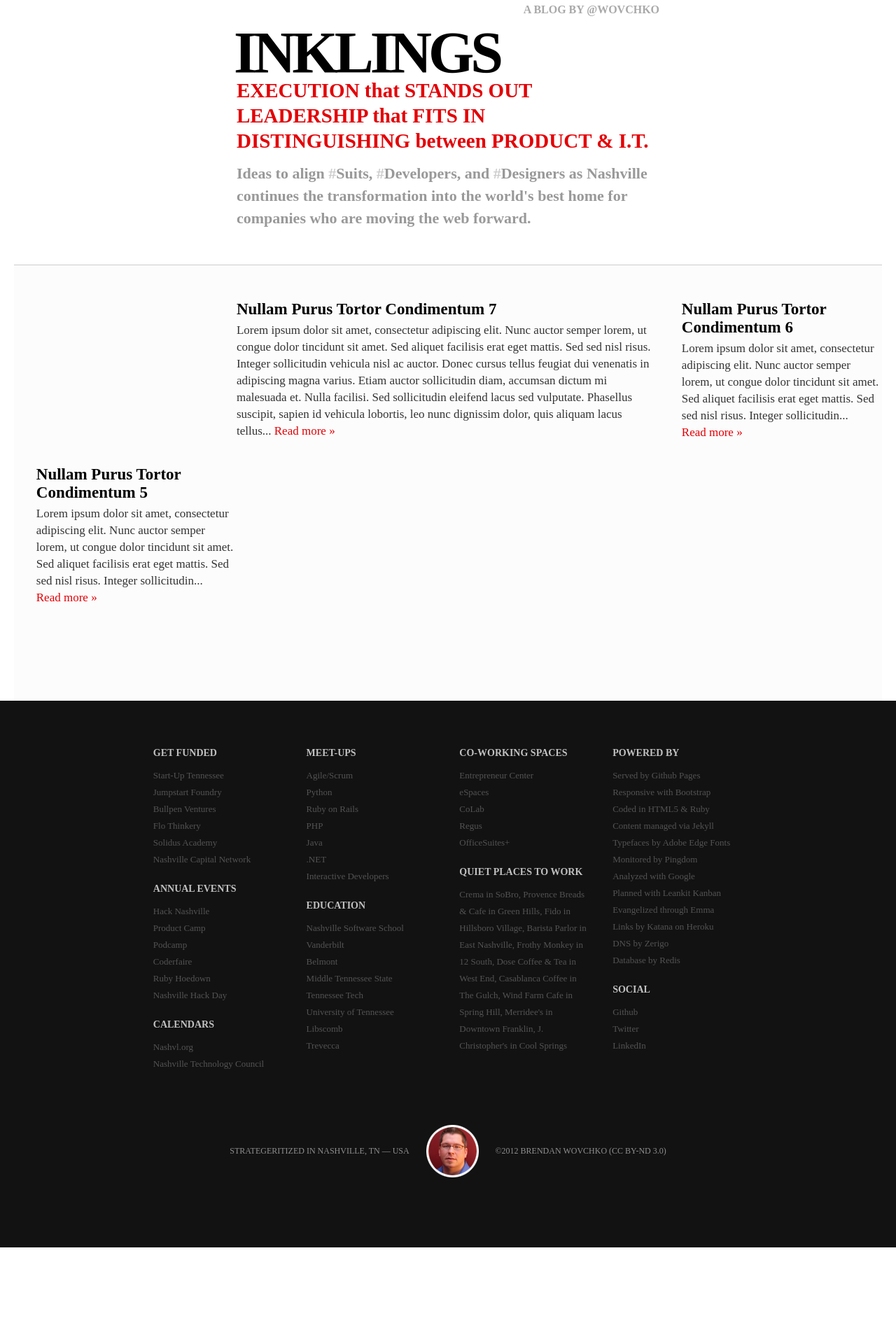
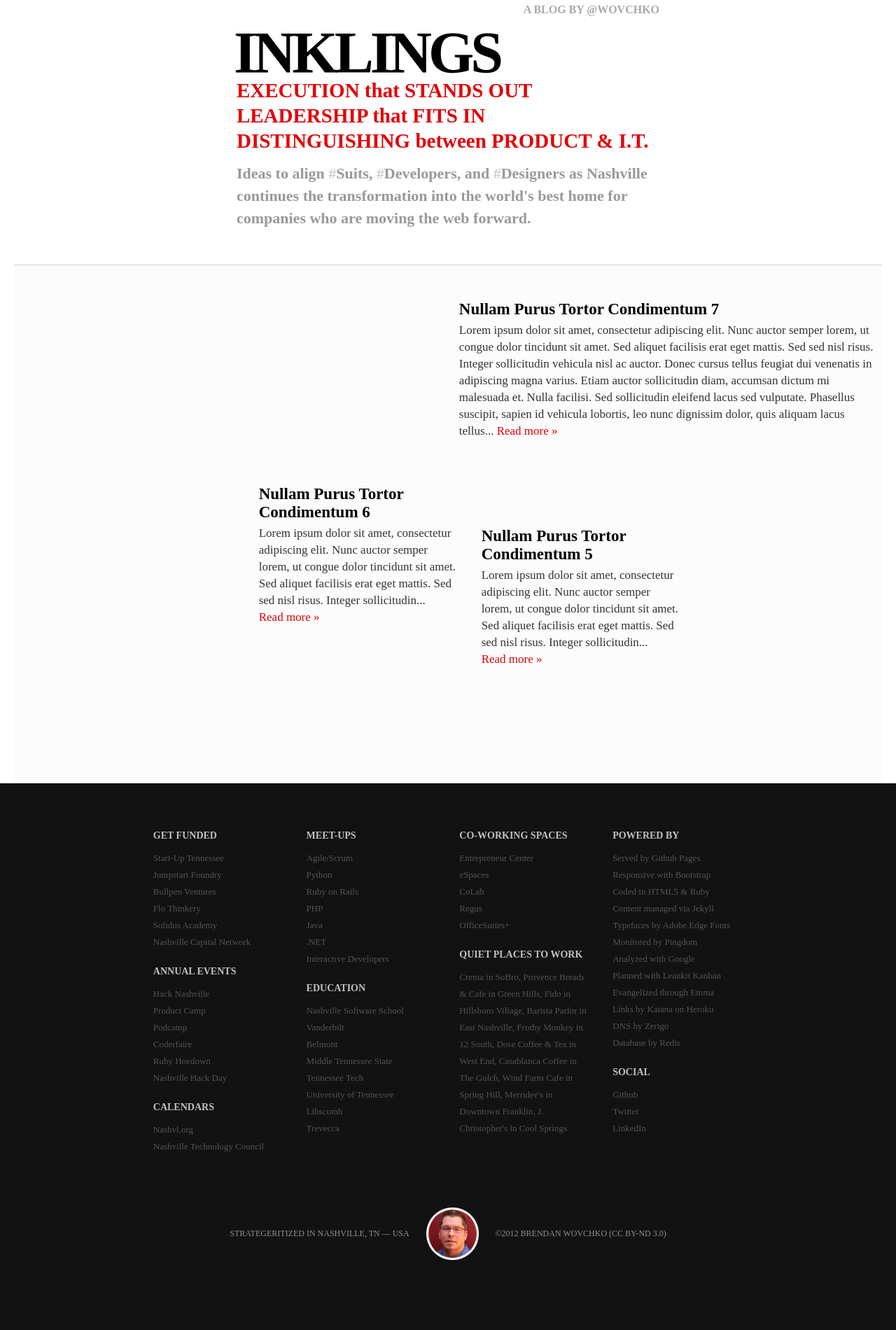
Before and after one commit to wovchko/inklings, a Jekyll site: the page built from index.html, in a window 1280 px wide. Shown: the whole page at 70% size. Built offline with Jekyll 4.4.1, drawn with Linux system fonts in a browser that asks for light colours; Markdown is read by kramdown in place of the engine named in the settings; the list of posts is cut into pages by our own code; before the commit the page ends 1782 px from its top, so only the background shows below that.

Commit message:
changing-up the method of previewing posts as WordPress method didn't work.

```diff
--- a/index.html
+++ b/index.html
@@ -3,17 +3,21 @@ layout: default
 ---
 {% for post in site.posts limit:3 %}
    {% if forloop.first %}
+     <div class="span3"></div>
      <div class="span6">
        <h5>{{post.title}}</h5>
        <p>{{ post.content | strip_html | truncatewords:75}} <a href="{{post.url}}">Read more &raquo;</a></p>
      </div>
+     <div class="span3"></div>
    {% endif %}
+     <div class="span3"></div>
    {% unless forloop.first %}
      <div class="span3">
        <h5>{{post.title}}</h5>
        <p>{{ post.content | strip_html | truncatewords:30}} <a href="{{post.url}}">Read more &raquo;</a></p>
      </div>
    {% endunless %}
+     <div class="span3"></div>
    {% else %}
      Nothing to show here.
 {% endfor %}
```
